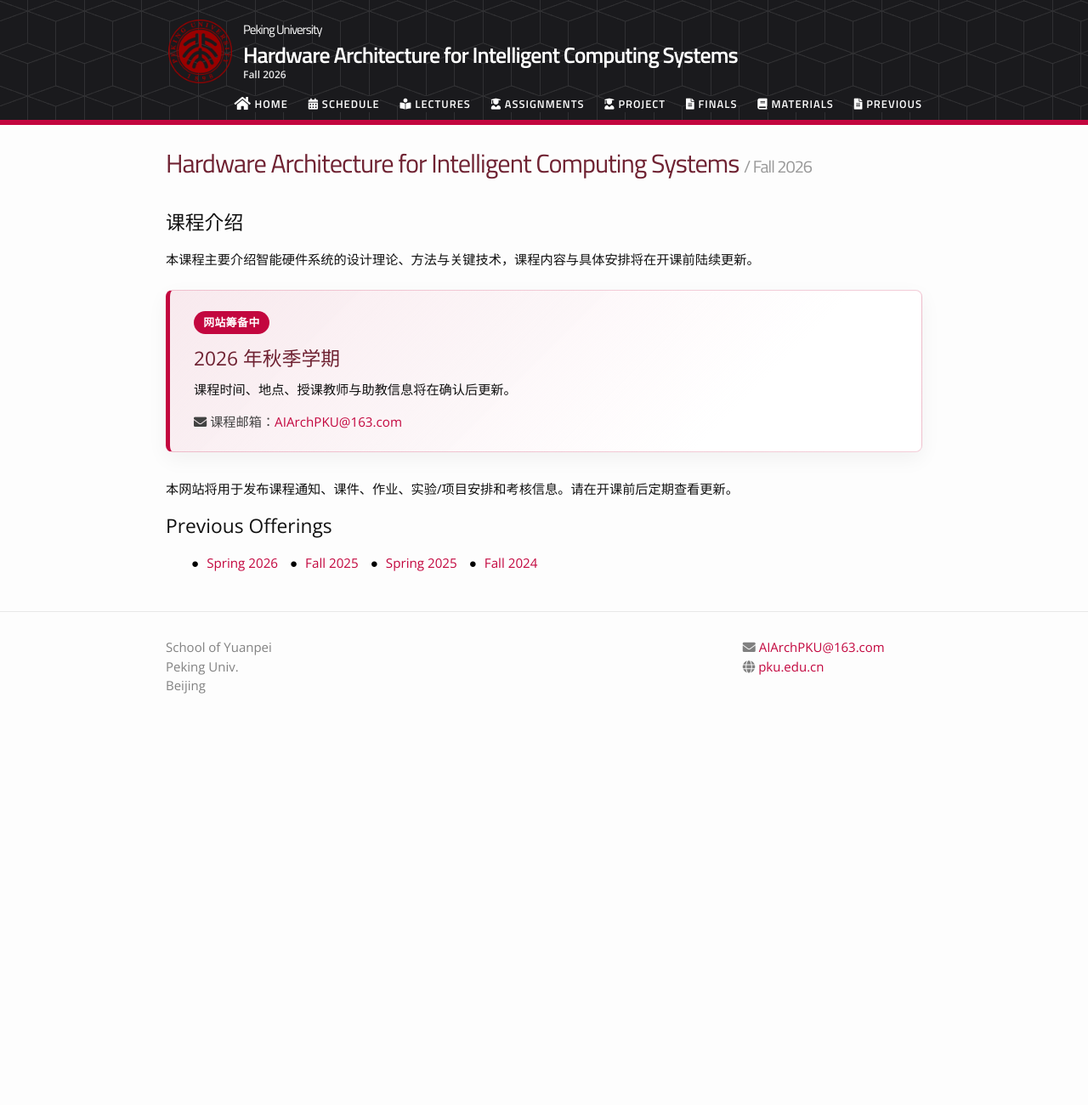
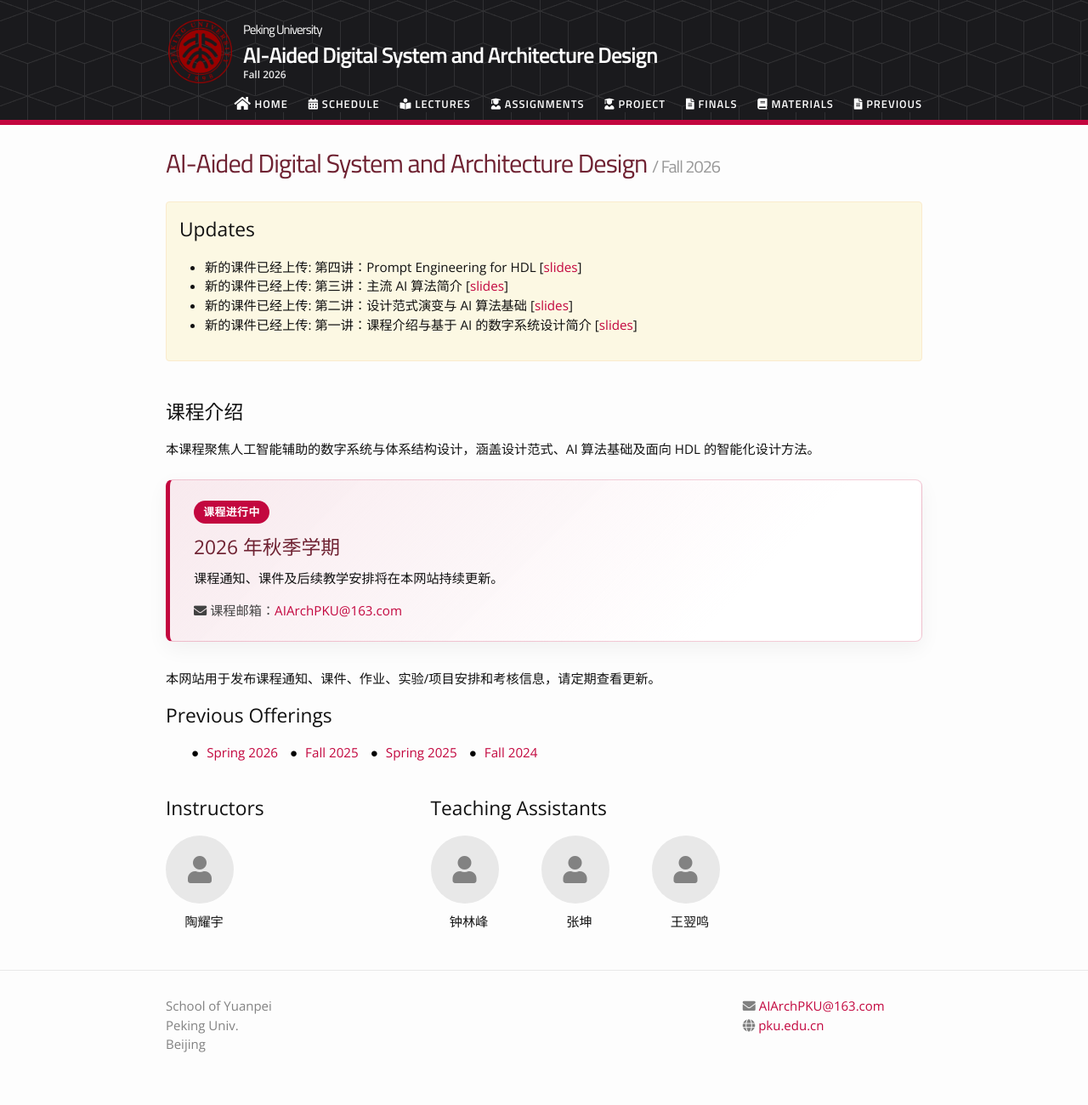
Before and after one commit to AIArchPKU/2026Fall, a Jekyll site: the page built from index.md, in a window 1280 px wide. Shown: the whole page at 85% size. Built offline with Jekyll 4.4.1, drawn with Linux system fonts in a browser that asks for light colours; nearby versions of some CDN libraries; before the commit the page ends 900 px from its top, so only the background shows below that.

Commit message:
Publish Fall 2026 course materials and team

```diff
--- a/_config.yml
+++ b/_config.yml
@@ -1,6 +1,6 @@
 # Site settings
-course_name: "Hardware Architecture for Intelligent Computing Systems"
-course_description: "本课程主要介绍智能硬件系统的设计理论、方法与关键技术，课程内容与具体安排将在开课前陆续更新。"
+course_name: "AI-Aided Digital System and Architecture Design"
+course_description: "本课程聚焦人工智能辅助的数字系统与体系结构设计，涵盖设计范式、AI 算法基础及面向 HDL 的智能化设计方法。"
 course_semester: "Fall 2026"
 course_email: "AIArchPKU@163.com"
 
--- a/_data/people.yml
+++ b/_data/people.yml
@@ -1,3 +1,7 @@
-# Add the Fall 2026 teaching team here after it is confirmed.
-instructors: []
-teaching_assistants: []
+instructors:
+  - name: "陶耀宇"
+
+teaching_assistants:
+  - name: "钟林峰"
+  - name: "张坤"
+  - name: "王翌鸣"
--- a/index.md
+++ b/index.md
@@ -2,10 +2,10 @@
 layout: home
 ---
 <div class="status-card">
-  <span class="status-badge">网站筹备中</span>
+  <span class="status-badge">课程进行中</span>
   <h2>2026 年秋季学期</h2>
-  <p>课程时间、地点、授课教师与助教信息将在确认后更新。</p>
+  <p>课程通知、课件及后续教学安排将在本网站持续更新。</p>
   <p class="status-contact"><i class="fas fa-envelope"></i> 课程邮箱：<a href="mailto:AIArchPKU@163.com">AIArchPKU@163.com</a></p>
 </div>
 
-本网站将用于发布课程通知、课件、作业、实验/项目安排和考核信息。请在开课前后定期查看更新。
+本网站用于发布课程通知、课件、作业、实验/项目安排和考核信息，请定期查看更新。
```
Also changed, not shown: _lectures/01-course-introduction.md (added, +10 -0 lines), _lectures/02-design-paradigms-and-ai-fundamentals.md (added, +10 -0 lines), _lectures/03-mainstream-ai-algorithms.md (added, +10 -0 lines), _lectures/04-prompt-engineering-for-hdl.md (added, +10 -0 lines), lectures.md (+1 -1 lines), README.md, 5 other files.
